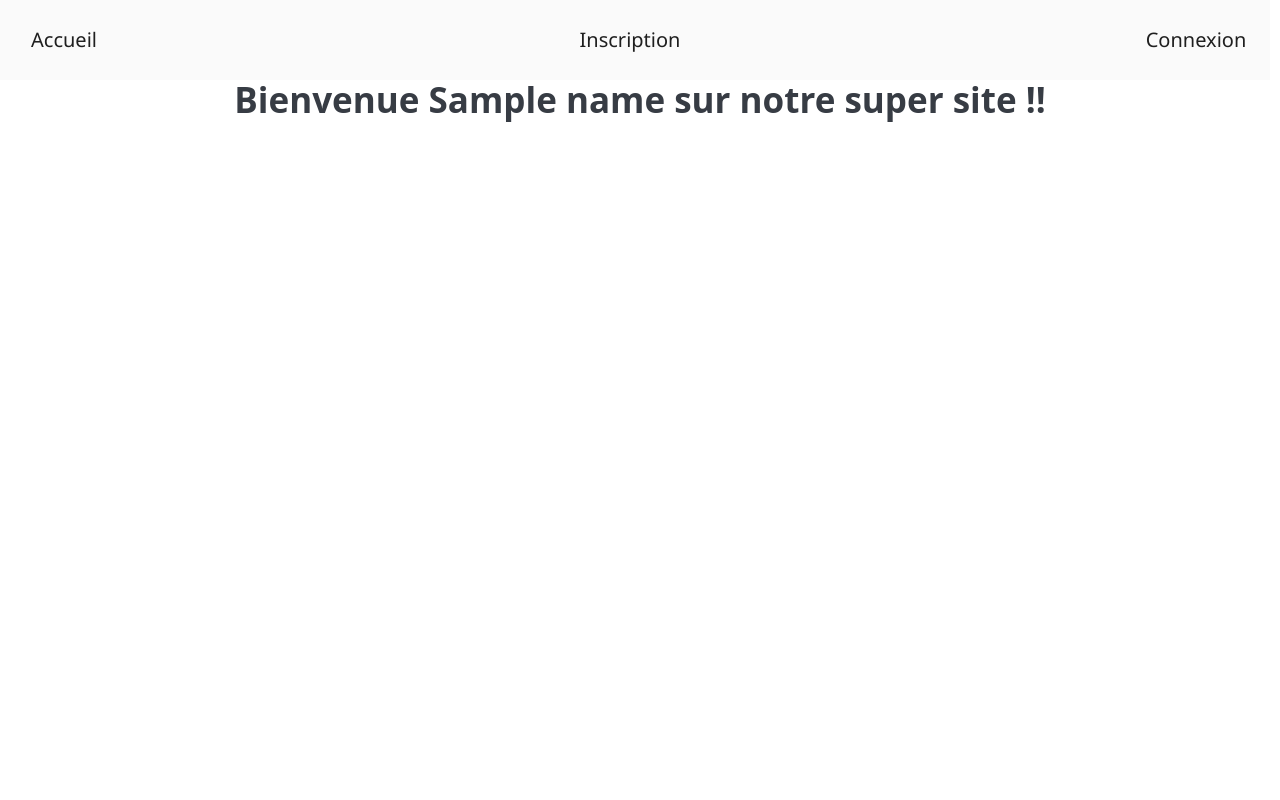
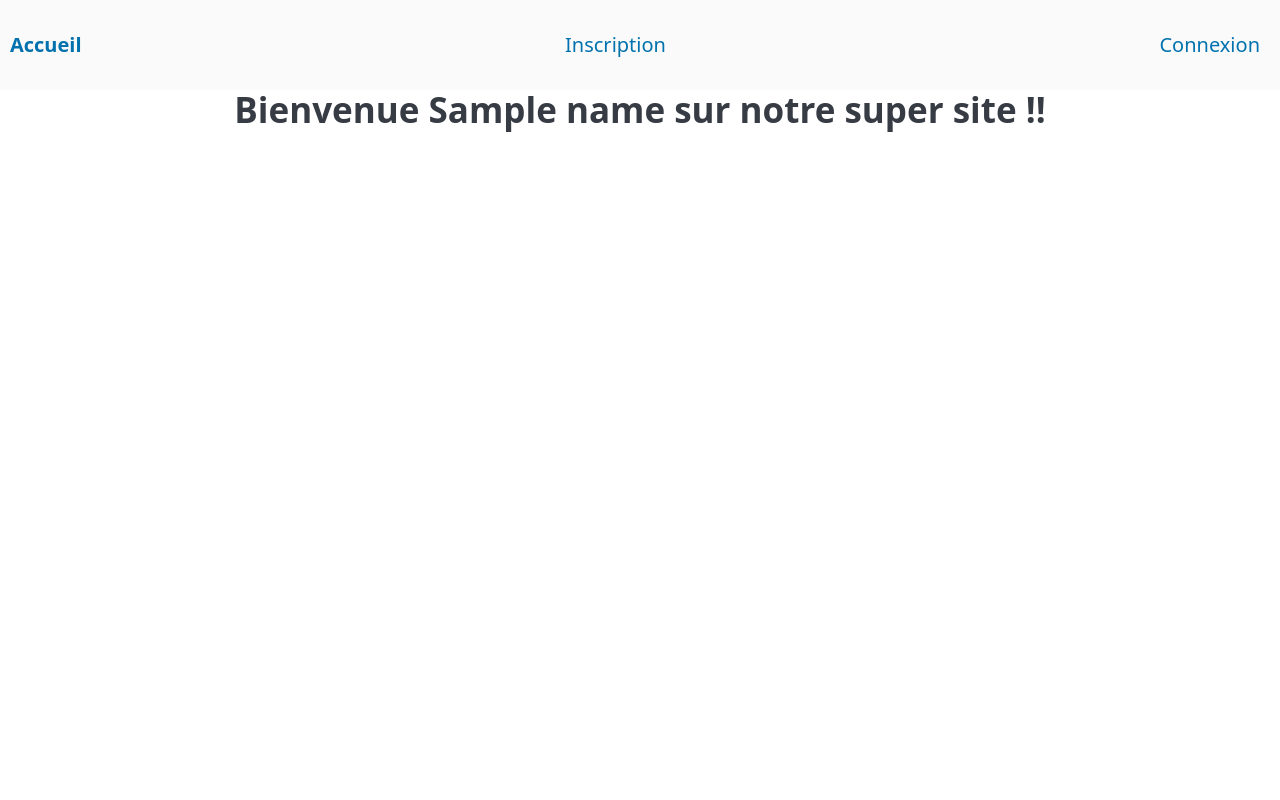
Before and after one commit to evaluationWeb/task, a PHP site: the page made by App/View/viewHome.php in a window 1280 px wide. Run offline with PHP 8.4, Linux system fonts and the light colour scheme; the template is opened without the code that fills it: most values are stand-ins (such as "Sample title", 1, 10 or a date in 2020); some libraries are stand-ins or nearby versions.

Commit message:
fix : pico css

```diff
--- a/App/View/components/navbar.php
+++ b/App/View/components/navbar.php
@@ -1,9 +1,11 @@
-<nav class="navbar">
+<nav>
     <ul>
         <!-- Menu commun -->
-        <li><a href="<?= BASE_URL ?>/">Accueil</a></li>
+        <li><strong><a href="<?= BASE_URL ?>/">Accueil</a></strong></li>
+    </ul>
         <!-- Menu connecté -->
         <?php if (isset($_SESSION["connected"])) :?>
+    <ul>
         <li><a href="<?= BASE_URL ?>/category/all">Liste catégories</a></li>
         <li><a href="<?= BASE_URL ?>/category/add">Ajouter catégorie</a></li>
         <li><a href="<?= BASE_URL ?>/task/all">Liste taches</a></li>
--- a/App/View/viewHome.php
+++ b/App/View/viewHome.php
@@ -9,6 +9,5 @@
 <body>
     <?php include "App/View/components/navbar.php"; ?>
     <h2>Bienvenue <?= $name ?> sur notre super site !!</h2>
-    <?= $_SESSION["email"] ?? ""?>
 </body>
 </html>
--- a/public/style/main.css
+++ b/public/style/main.css
@@ -1,29 +1,6 @@
-* {
-	padding: 0;
-	margin: 0;
-	font-family: "Segoe UI", Tahoma, Geneva, Verdana, sans-serif;
-}
-
-.navbar {
-	ul {
-		width: 100vw;
-		display: flex;
-		justify-content: space-between;
-		height: 80px;
-		background-color: rgb(250, 250, 250);
-	}
-
-	li {
-		margin: 10px;
-		list-style-type: none;
-		width: 10vw;
-		text-align: center;
-	}
-
-	a {
-		text-decoration: none;
-		color: rgb(31, 31, 31);
-	}
+nav {
+	padding: 10px;
+	background-color: rgb(250, 250, 250);
 }
 h2 {
 	text-align: center;
```
Also changed, not shown: App/View/viewModifyTask.php (+12 -8 lines).
